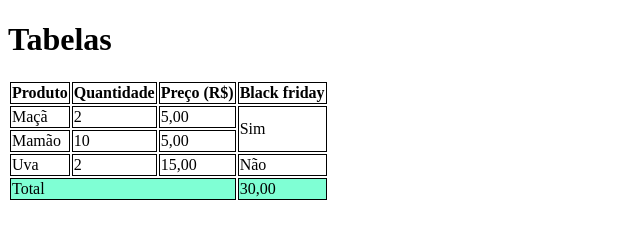
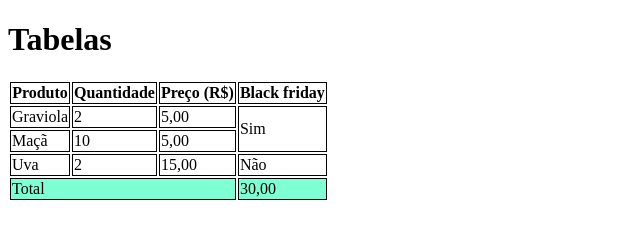
Before and after one commit to dedebarbosaa/aula-tabela, a plain HTML site: page index.html in a window 1280 px wide. Shown: the full height of the page, 0-640 px from the left. Drawn offline with Linux system fonts and the light colour scheme.

Commit message:
Mudando maçã para graviola, na coluna dos produtos

```diff
--- a/index.html
+++ b/index.html
@@ -29,13 +29,13 @@
         <tbody>
             <tr>
 
-                <td>Maçã</td>  <!--<td colspan="2">Maçã</td> tem a função de mesclar células no sentido das linhas, com base no número ""-->
+                <td>Graviola</td>  <!--<td colspan="2">Maçã</td> tem a função de mesclar células no sentido das linhas, com base no número ""-->
                 <td>2</td>  <!-- <td rowspan="2">2</td> tem a função de mesclar células no sentido das colunas, com base no número ""-->
                 <td>5,00</td>
                 <td rowspan="2">Sim</td>
             </tr>
             <tr>
-                <td>Mamão</td>
+                <td>Maçã</td>
                 <td>10</td>
                 <td>5,00</td>
             </tr>
```
